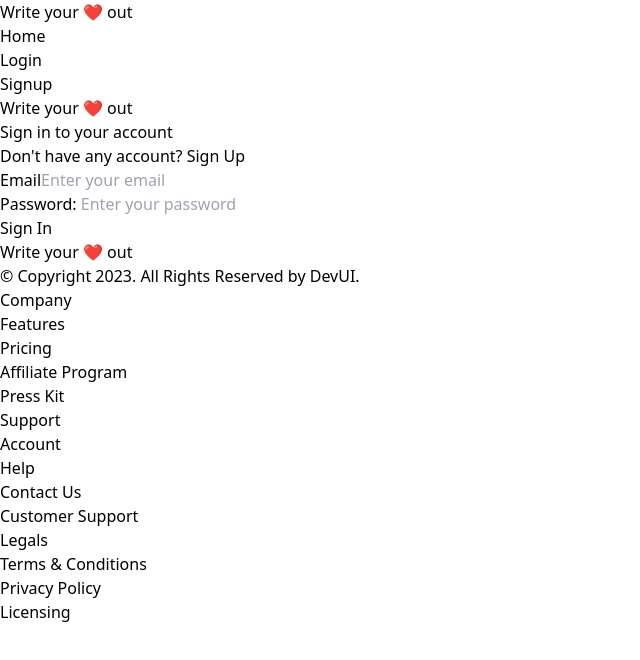
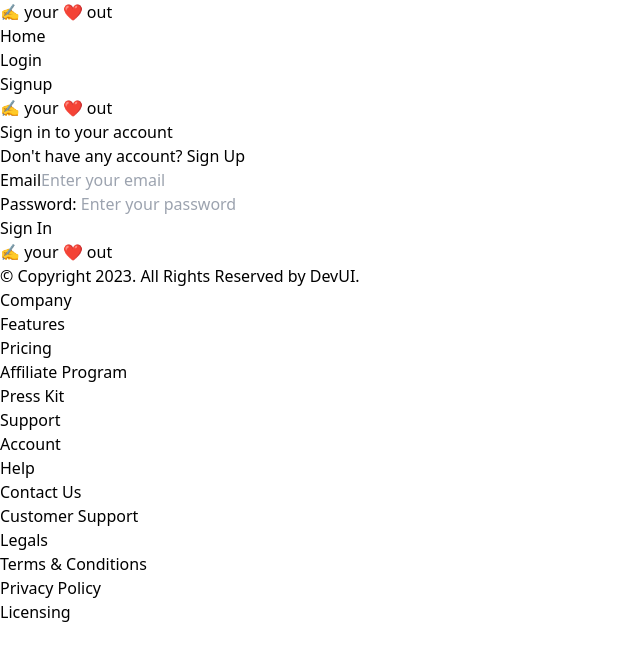
Before and after one commit to void-57/Appwrite-Blog-Project, a React (Vite) app: page /login in a window 1280 px wide. Shown: the top 660 px of the page, without its empty margins (0-640 px from the left). Built offline with nearby package versions, Linux system fonts and the light colour scheme; no server answers.

Commit message:
refactor: update Logo component for better responsiveness and adjust text styling

```diff
--- a/src/components/Login.jsx
+++ b/src/components/Login.jsx
@@ -37,9 +37,9 @@ function Login() {
         className={`mx-auto w-full max-w-lg bg-gray-100 rounded-xl p-10 border border-black/10`}
       >
         <div className="mb-2 flex justify-center">
-          <span className="inline-block w-full max-w-[100px]">
-            <Logo width="100%" />
-          </span>
+
+            <Logo className="w-full h-auto" />
+
         </div>
         <h2 className="text-center text-2xl font-bold leading-tight">
           Sign in to your account
--- a/src/components/Logo.jsx
+++ b/src/components/Logo.jsx
@@ -7,8 +7,8 @@ const Logo = () => {
     return null;
   }
   return (
-    <div className={`text-1xl font-bold text-blue-500 p-4 bg-gray-100 rounded-lg shadow-md ${isMobile ? 'text-sm' : 'md:text-0xl lg:text-3xl'}`}>
-      Write your ❤️ out
+    <div className={`text-1xl font-bold text-blue-500 p-4 bg-gray-100 rounded-lg shadow-md ${isMobile ? 'text-sm' : 'md:text-1xl lg:text-2xl'}`}>
+      ✍️ your ❤️ out
     </div>
   );
 }
```
